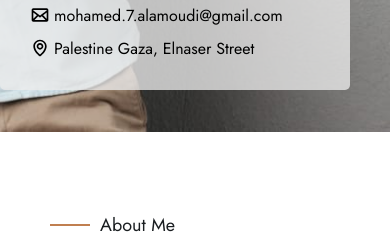
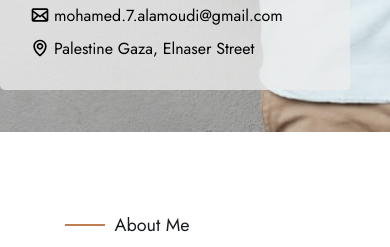
Before and after one commit to mohamed-alamoudi/naser-aldaya, a plain HTML site: page index.html in a window 390 px wide. Shown: the part 712-959 px from the top of the page. Drawn offline with Linux system fonts and the light colour scheme.

Commit message:
Add files via upload

```diff
--- a/assets/css/style(ar).css
+++ b/assets/css/style(ar).css
@@ -217,7 +217,6 @@ nav .links li:hover a {
     height: 100vh;
     background-image: url(../images/home.jpg);
     background-size: cover;
-    background-position: right;
 
     .card {
         position: absolute;
@@ -593,7 +592,7 @@ footer {
         flex-wrap: wrap-reverse;
 
         div {
-            width: 100%;
+            width: 90%;
         }
 
         .card {
@@ -638,10 +637,14 @@ footer {
         padding: 80px 50px !important;
     }
 
-    .content .home .card {
-        width: 350px;
-        left: 40px;
-        bottom: 5%;
+    .content .home {
+        background-position: center;
+
+        .card {
+            width: 350px;
+            left: 40px;
+            bottom: 5%;
+        }
     }
 
     .content .services .card .box,
--- a/assets/css/style.css
+++ b/assets/css/style.css
@@ -216,7 +216,6 @@ nav .links li:hover a {
     height: 100vh;
     background-image: url(../images/home.jpg);
     background-size: cover;
-    background-position: right;
 
     .card {
         position: absolute;
@@ -592,7 +591,7 @@ footer {
         flex-wrap: wrap-reverse;
 
         div {
-            width: 100%;
+            width: 90%;
         }
 
         .card {
@@ -637,10 +636,14 @@ footer {
         padding: 80px 50px !important;
     }
 
-    .content .home .card {
-        width: 350px;
-        right: 40px;
-        bottom: 5%;
+    .content .home {
+        background-position: center;
+
+        .card {
+            width: 350px;
+            right: 40px;
+            bottom: 5%;
+        }
     }
 
     .content .services .card .box,
```
